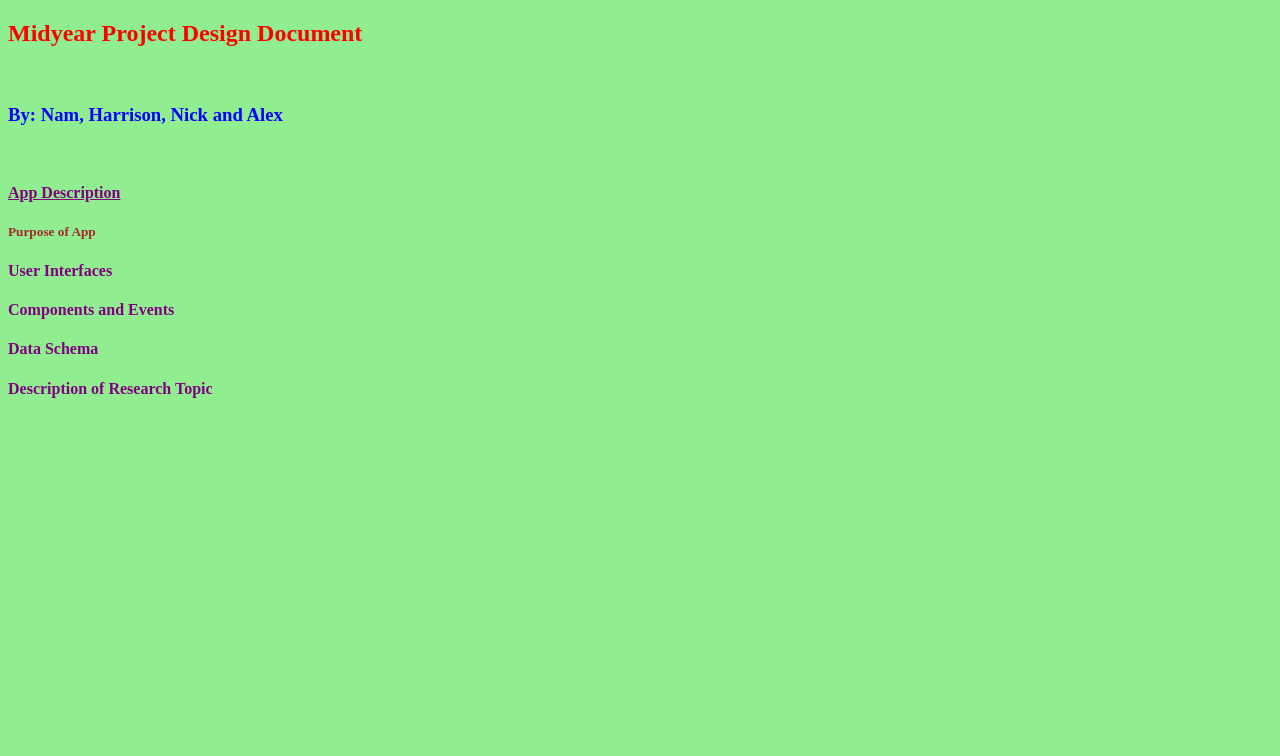
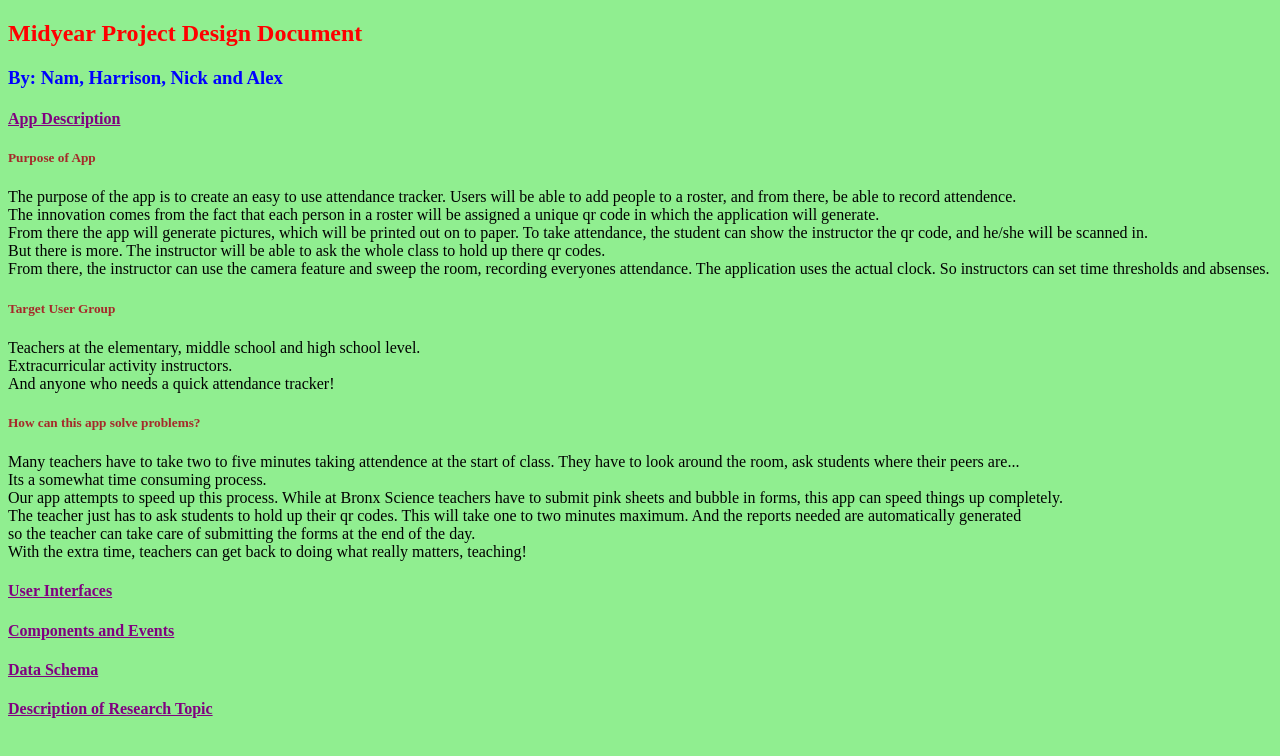
Before and after one commit to namm100/Midyear-Project, a plain HTML site: page index.html in a window 1280 px wide. Drawn offline with Linux system fonts and the light colour scheme.

Commit message:
added app description

```diff
--- a/index.html
+++ b/index.html
@@ -14,7 +14,6 @@ h3 {
 }
 p {
 	font-family: serif;
-	font-size: 18px;
 }
 h4 {
 	color:purple;
@@ -25,23 +24,38 @@ h5 {
 </style>
 </head>
 <body>
-<h2>Midyear Project Design Document</h2><br/>
-<h3>By: Nam, Harrison, Nick and Alex</h3><br/>
+<h2>Midyear Project Design Document</h2>
+<h3>By: Nam, Harrison, Nick and Alex</h3>
 <h4><u>App Description</u></h4>
 <h5>Purpose of App</h5>
-<p>
+<p>The purpose of the app is to create an easy to use attendance tracker.
+Users will be able to add people to a roster, and from there, be able to record attendence.<br>
+The innovation comes from the fact that each person in a roster will be assigned a unique qr code in which the application will generate.<br>
+From there the app will generate pictures, which will be printed out on to paper. To take attendance, the student can show the instructor the qr code, and he/she will be scanned in. <br>
+But there is more. The instructor will be able to ask the whole class to hold up there qr codes.<br> From there, the instructor can use the camera feature and sweep the room, recording everyones attendance. The application uses the actual clock. So instructors can set
+time thresholds and absenses.
+<h5>Target User Group</h5>
+Teachers at the elementary, middle school and high school level.<br>
+Extracurricular activity instructors.<br>
+And anyone who needs a quick attendance tracker!
+<h5>How can this app solve problems?</h5>
+Many teachers have to take two to five minutes taking attendence at the start of class. They have to look around the room, ask students where their peers are... <br> Its a somewhat time consuming process.<br>
+Our app attempts to speed up this process. While at Bronx Science teachers have to submit pink sheets and bubble in forms, this app can speed things up completely.<br>
+The teacher just has to ask students to hold up their qr codes. This will take one to two minutes maximum. And the reports needed are automatically generated <br>
+so the teacher can take care of submitting the forms at the end of the day.<br>
+With the extra time, teachers can get back to doing what really matters, teaching!
 </p>
 
-<h4>User Interfaces</h4>
+<h4><u>User Interfaces</u></h4>
 <p> </p>
 
-<h4>Components and Events</h4>
+<h4><u>Components and Events</u></h4>
 <p> </p>
 
-<h4>Data Schema</h4>
+<h4><u>Data Schema</u></h4>
 <p> </p>
 
-<h4>Description of Research Topic</h4>
+<h4><u>Description of Research Topic</u></h4>
 
 </body>
 </html>
```
